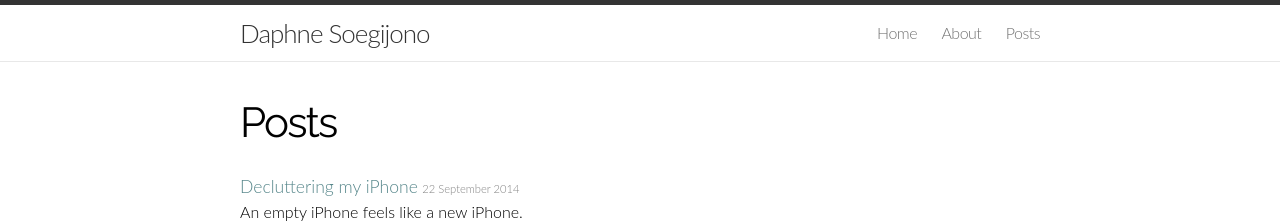
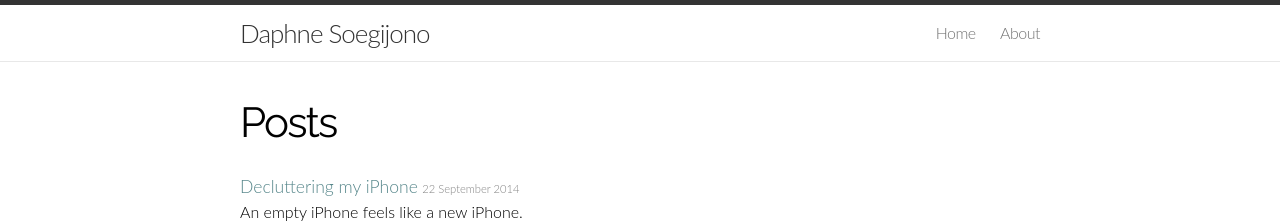
Before and after one commit to dsoegijono/dsoegijono.github.io, a Jekyll site: the page built from posts.html, in a window 1280 px wide. Shown: the top 223 px of the page. Built offline with Jekyll 4.4.1, drawn with Linux system fonts in a browser that asks for light colours; nearby versions of some CDN libraries; Markdown is read by kramdown in place of the engine named in the settings.

Commit message:
Hide Posts link

```diff
--- a/_includes/header.html
+++ b/_includes/header.html
@@ -16,7 +16,7 @@
       <div class="trigger">
         <a class="page-link" href="/">Home</a>
         <a class="page-link" href="/about/">About</a>
-        <a class="page-link" href="/posts/">Posts</a>
+        <!-- <a class="page-link" href="/posts/">Posts</a> -->
       </div>
     </nav>
   </div>
```
